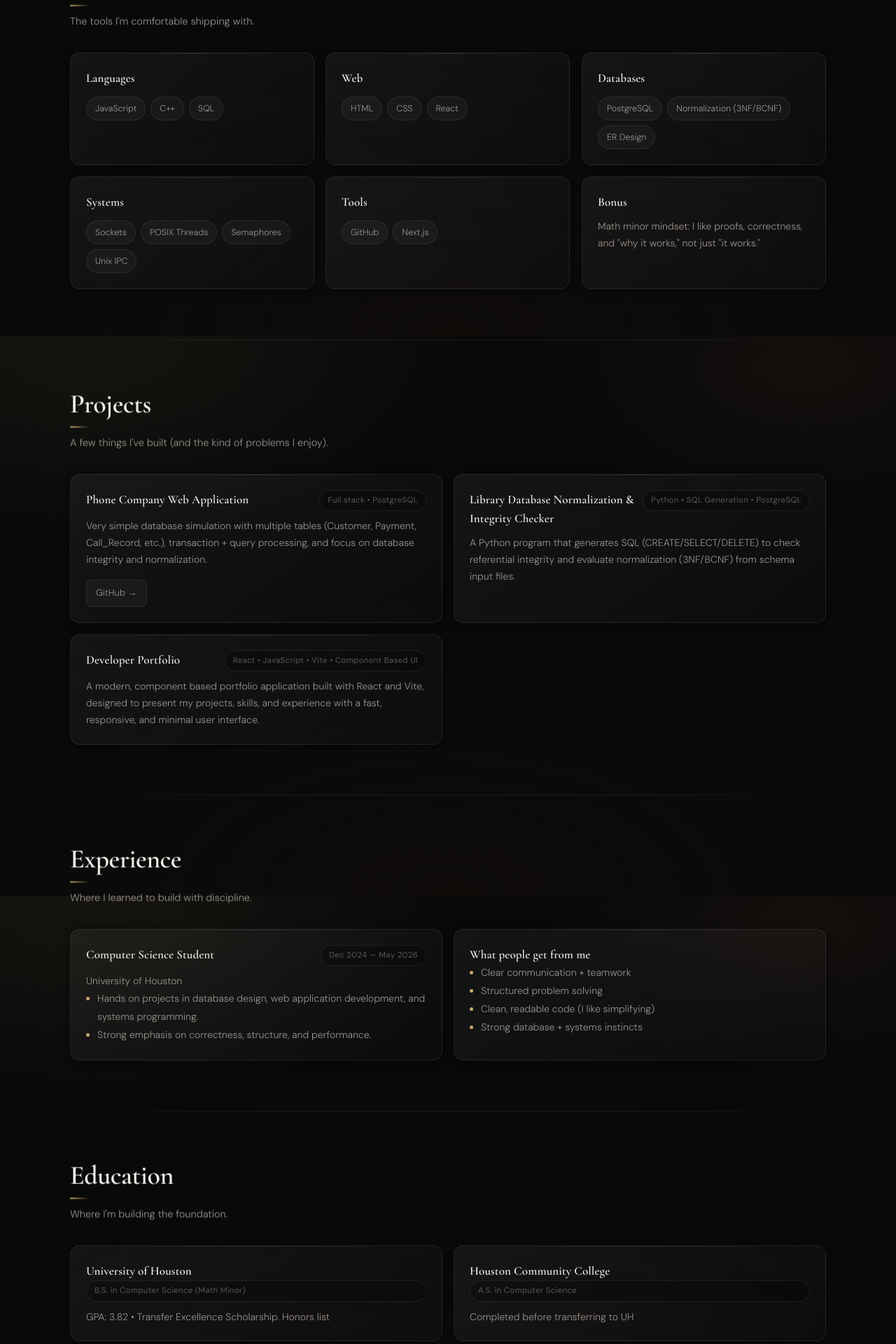
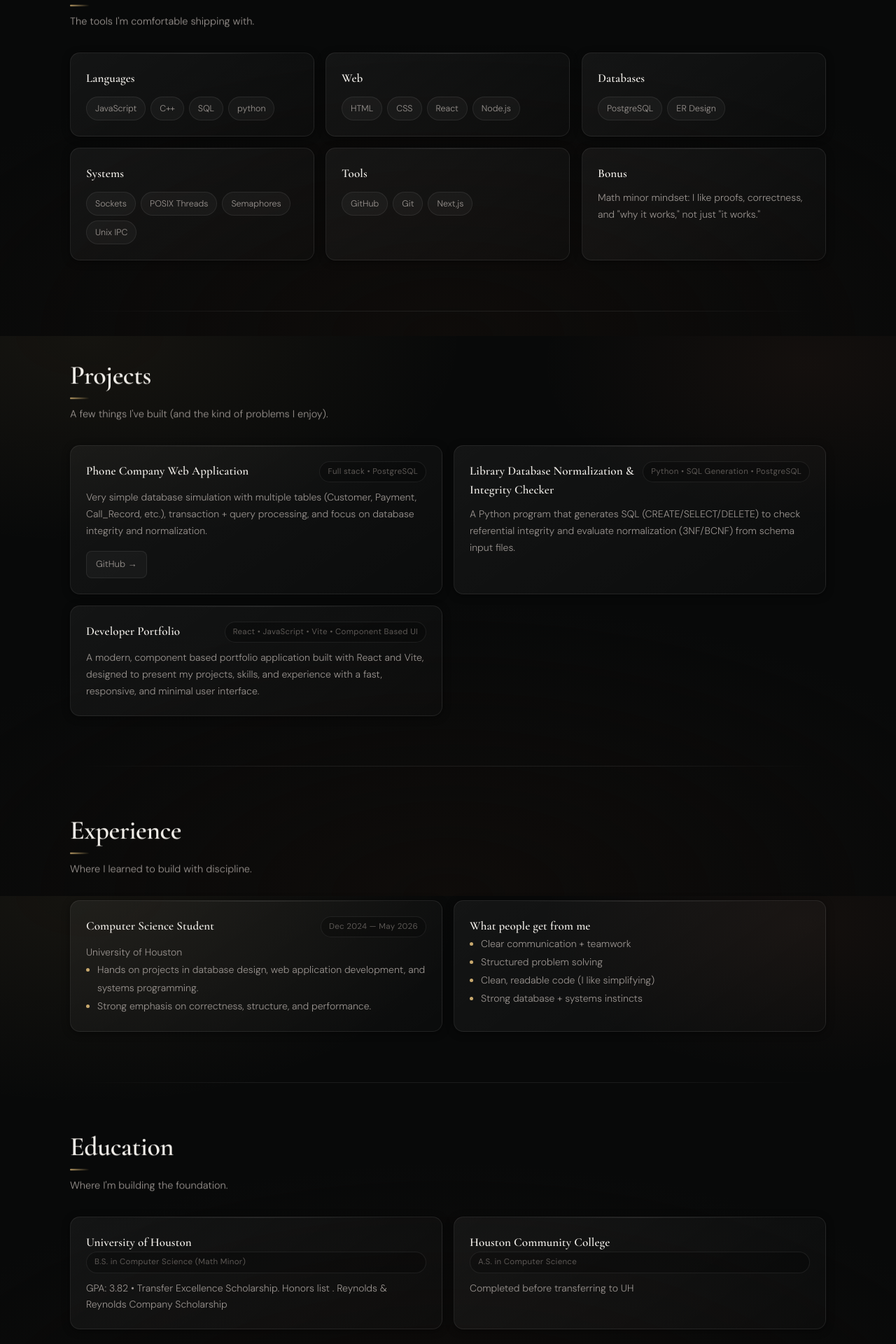
Before and after one commit to najyaltarawne/portfolio, a React (Vite) app: page / in a window 1280 px wide. Shown: the part 1120-3040 px from the top of the page at 70% size. Built offline with nearby package versions, Linux system fonts and the light colour scheme.

Commit message:
Better UI

```diff
--- a/src/data/profile.js
+++ b/src/data/profile.js
@@ -21,11 +21,12 @@ export const profile = {
     ],
 
     skills: {
-      languages: ["JavaScript", "C++", "SQL"],
-      web: ["HTML", "CSS", "React"],
-      databases: ["PostgreSQL", "Normalization (3NF/BCNF)", "ER Design"],
+      languages: ["JavaScript", "C++", "SQL", "python"],
+      web: ["HTML", "CSS", "React", "Node.js"],
+      databases: ["PostgreSQL", "ER Design"],
       systems: ["Sockets", "POSIX Threads", "Semaphores", "Unix IPC"],
-      tools: ["GitHub", "Next,js"]
+      tools: ["GitHub", "Git", "Next,js"],
+      dataScience: ["Pandas", "NumPy"]
     },
 
     projects: [
@@ -70,7 +71,7 @@ export const profile = {
       {
         school: "University of Houston",
         degree: "B.S. in Computer Science (Math Minor)",
-        details: "GPA: 3.82 • Transfer Excellence Scholarship. Honors list"
+        details: "GPA: 3.82 • Transfer Excellence Scholarship. Honors list . Reynolds & Reynolds Company Scholarship"
       },
       {
         school: "Houston Community College",
```
